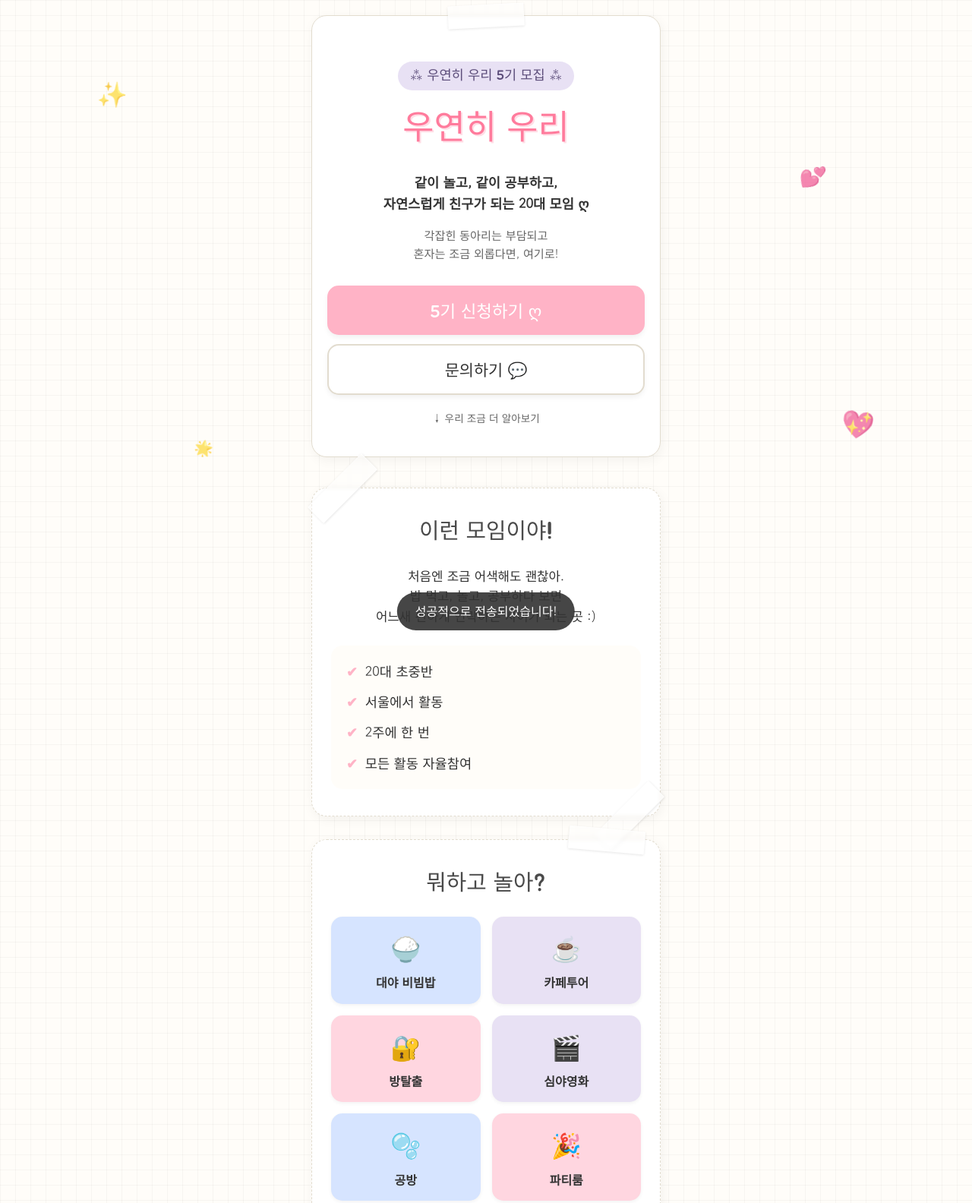
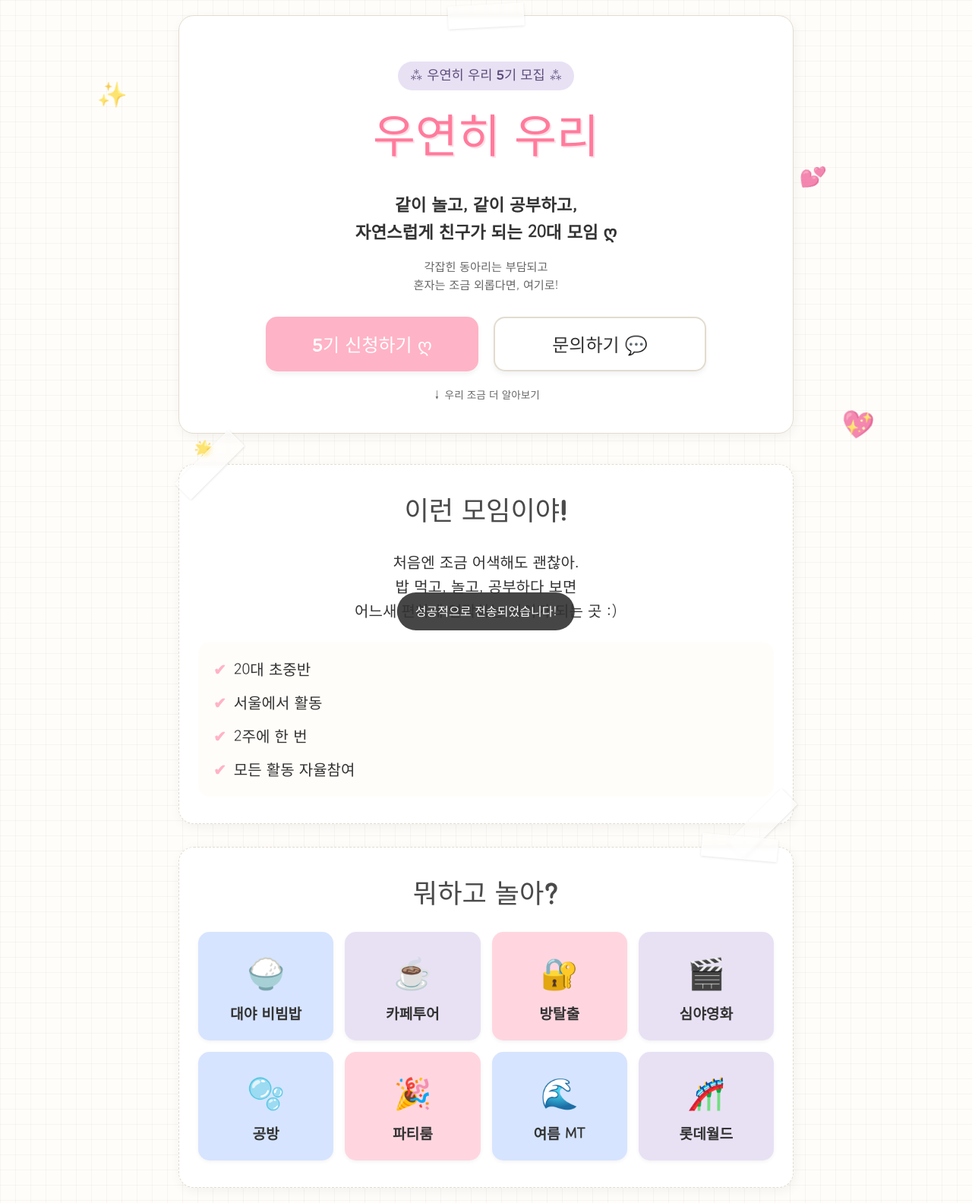
Before and after one commit to sojeong-im/wooyunhi-uri, a plain HTML site: page index.html in a window 1280 px wide. Shown: the part 20-1604 px from the top of the page at 76% size. Drawn offline with Linux system fonts and the light colour scheme.

Commit message:
Make layout responsive for tablet and laptop screens

```diff
--- a/style.css
+++ b/style.css
@@ -433,3 +433,60 @@ input:focus, select:focus, textarea:focus {
         padding: 50px 40px;
     }
 }
+
+/* Tablet (iPad) */
+@media (min-width: 768px) {
+    .container {
+        max-width: 700px;
+    }
+    .button-group {
+        flex-direction: row;
+        justify-content: center;
+        gap: 20px;
+    }
+    .btn {
+        width: 250px;
+    }
+    .activity-grid {
+        grid-template-columns: repeat(4, 1fr);
+    }
+    .modal-content {
+        max-width: 600px;
+    }
+    .main-title {
+        font-size: 3.2rem;
+    }
+    .subtitle {
+        font-size: 1.2rem;
+    }
+}
+
+/* Laptop */
+@media (min-width: 1024px) {
+    .container {
+        max-width: 850px;
+    }
+    .main-title {
+        font-size: 3.8rem;
+    }
+    .subtitle {
+        font-size: 1.4rem;
+    }
+    .section-title {
+        font-size: 2.2rem;
+    }
+    .about-desc, .checklist li {
+        font-size: 1.25rem;
+    }
+    .btn {
+        width: 280px;
+        font-size: 1.5rem;
+    }
+    .activity-card {
+        padding: 20px 15px;
+        font-size: 1.2rem;
+    }
+    .emoji {
+        font-size: 2.5rem;
+    }
+}
```
